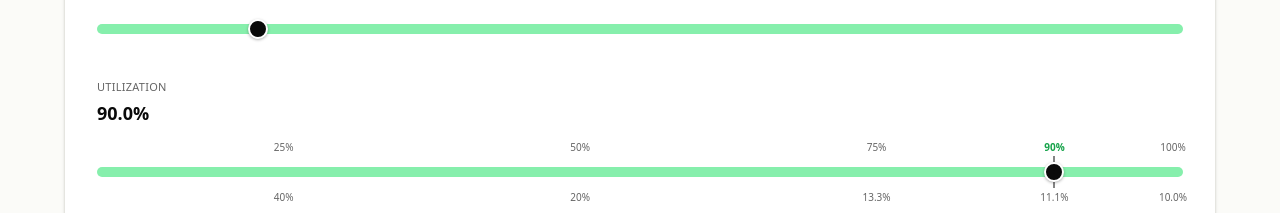
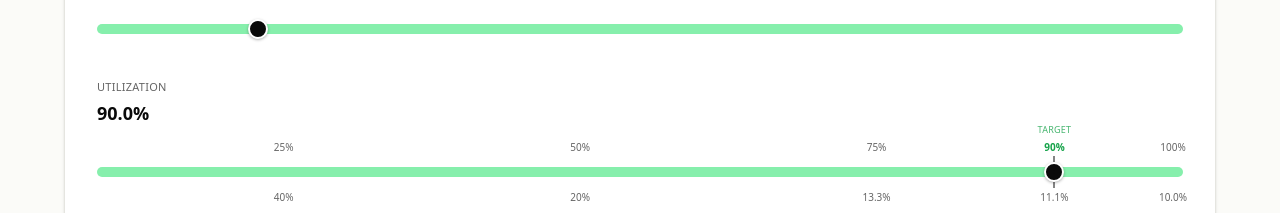
Before and after one commit to roycoprotocol/royco-simulator, a Next.js app: page / in a window 1280 px wide. Shown: the part 1580-1793 px from the top of the page. Built offline with nearby package versions, Linux system fonts and the light colour scheme.

Commit message:
add 'Target' caption above 90% tick label without shifting layout

```diff
--- a/app/page.tsx
+++ b/app/page.tsx
@@ -651,7 +651,8 @@ export default function YieldSimulator() {
                     }
                   }}
                 >
-                  <div className="flex flex-col items-center">
+                  <div className="relative flex flex-col items-center">
+                    <span className="absolute bottom-full left-1/2 -translate-x-1/2 mb-0.5 text-[9px] uppercase tracking-wide text-[#16a34a]/80 whitespace-nowrap">Target</span>
                     <span className="text-[#16a34a] font-semibold hover:underline">{t.utilLabel}</span>
                   </div>
                   <div className="absolute bottom-full left-1/2 -translate-x-1/2 mb-2 hidden group-hover:block w-72 p-3 text-xs font-normal text-white bg-[#0a0a0a] rounded-lg shadow-lg z-50 pointer-events-none">
```
